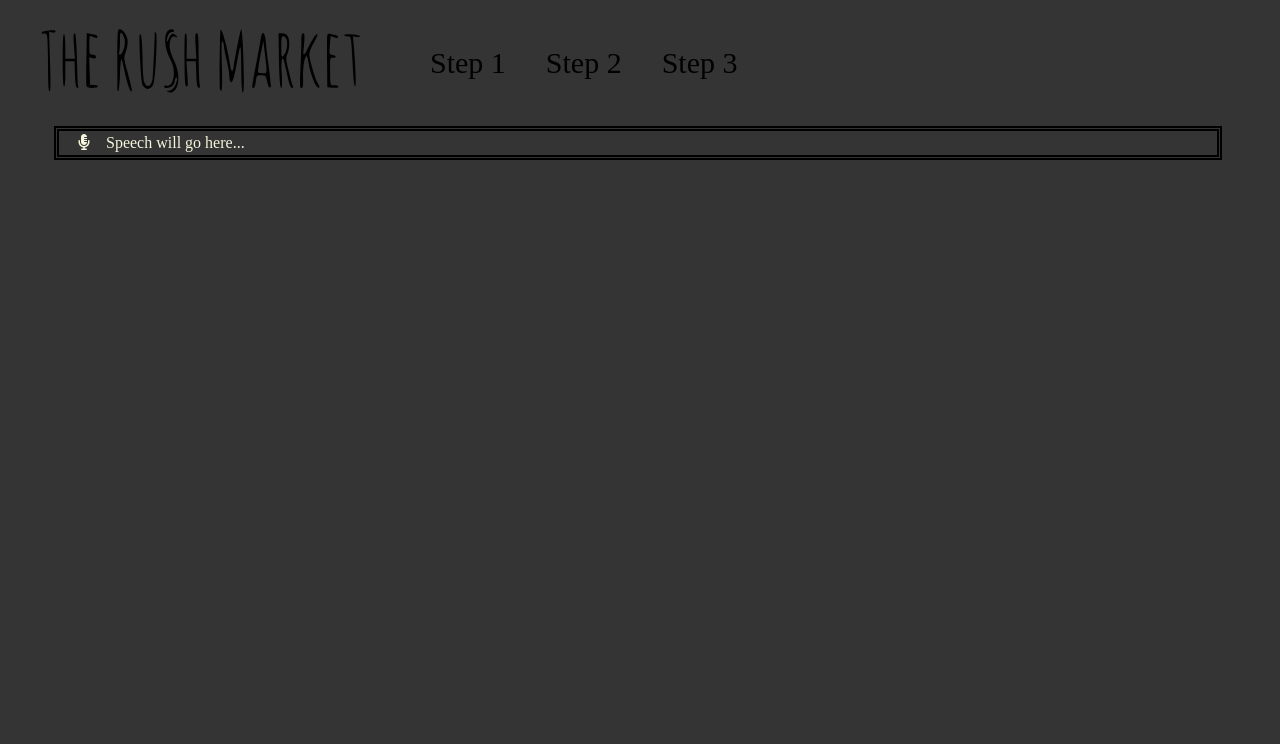
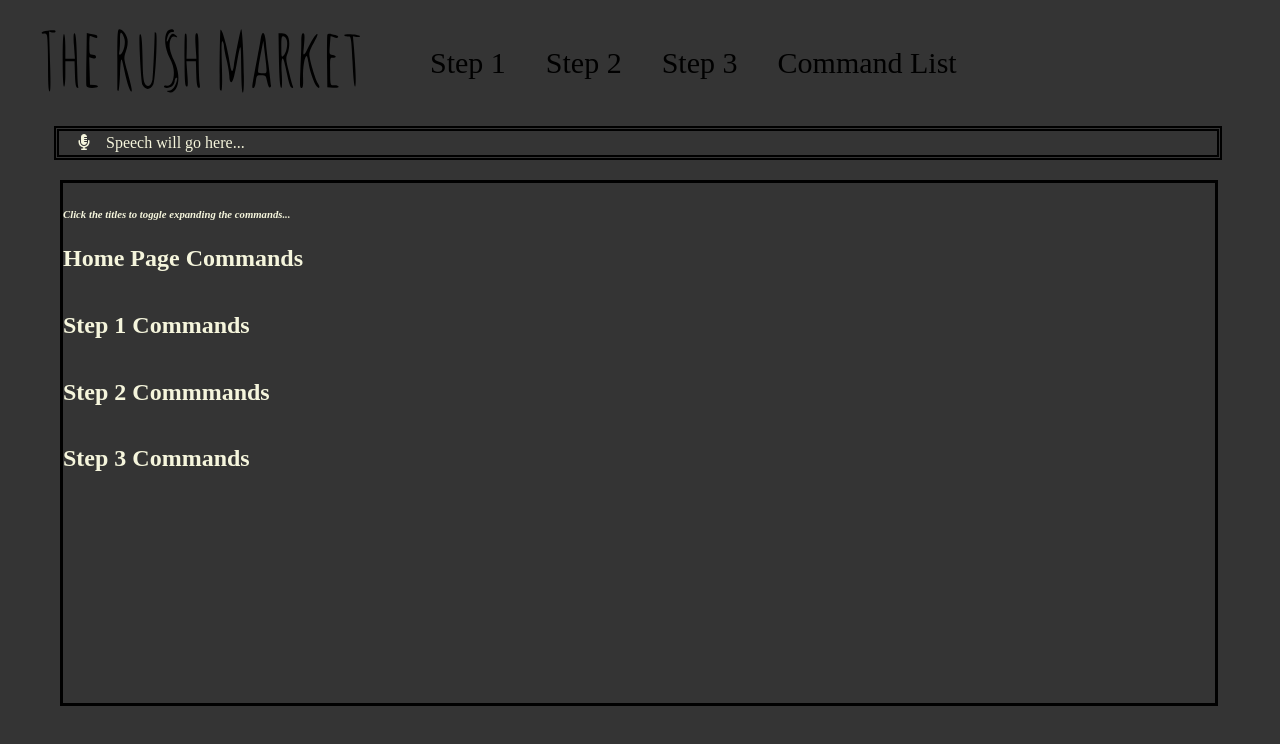
Before and after one commit to zderuiter-rush/speech-to-text-prototype, a React (Create React App) app: page /command-list in a window 1280 px wide. Shown: the top 744 px of the page. Built offline with nearby package versions, Linux system fonts and the light colour scheme.

Commit message:
added command list page

```diff
--- a/src/App.js
+++ b/src/App.js
@@ -6,7 +6,7 @@ import Home from "./routes/home";
 import Step1 from "./routes/step1";
 import Step2 from "./routes/step2";
 import Step3 from "./routes/step3";
-
+import CommandList from "./routes/commandList";
 import "./styles/App.scss";
 
 export const App = () => {
@@ -19,6 +19,7 @@ export const App = () => {
         <Route exact path="/1" element={<Step1 />} />
         <Route exact path="/2" element={<Step2 />} />
         <Route exact path="/3" element={<Step3 />} />
+        <Route exact path="/command-list" element={<CommandList />} />
       </Routes>
     </div>
   );
--- /dev/null
+++ b/src/routes/commandList.js
@@ -0,0 +1,162 @@
+import { Component } from "react";
+import "../styles/commandList.scss";
+
+const $ = (s, o = document) => o.querySelector(s);
+const $$ = (s, o = document) => o.querySelectorAll(s);
+
+export default class CommandList extends Component {
+  componentDidMount() {
+    $$(".container").forEach(function (container) {
+      container.addEventListener("click", function () {
+        $(".commands", container).classList.toggle("expand");
+      });
+    });
+  }
+
+  render() {
+    return (
+      <div className="commandList_cont">
+        <div>
+          <h6>
+            <i>Click the titles to toggle expanding the commands...</i>
+          </h6>
+          <div className="container">
+            <h2 className="title">Home Page Commands</h2>
+            <ul className="commands">
+              <li>
+                <strong>Length:</strong> the next number said will fill in the
+                Length field
+              </li>
+              <li>
+                <strong>Depth:</strong> the next number said will fill in the
+                Depth field
+              </li>
+              <li>
+                <strong>Height:</strong> the next number said will fill in the
+                Height field
+              </li>
+              <li>
+                <strong>Add Note:</strong> say anything and it will be added to
+                the Notes field
+                <ul>
+                  <li>
+                    <strong>End Note(s):</strong> this command will stop adding
+                    what you say to the Notes field
+                  </li>
+                </ul>
+              </li>
+            </ul>
+          </div>
+
+          <div className="container">
+            <h2 className="title">Step 1 Commands</h2>
+            <ul className="commands">
+              <li>
+                <strong>Supplier Code:</strong> then say the supplier Code
+                <ul>
+                  <li>
+                    <strong>*Warning*</strong> this command is still being
+                    worked on and does not currently perform enitirely correctly
+                  </li>
+                </ul>
+              </li>
+            </ul>
+          </div>
+
+          <div className="container">
+            <h2 className="title">Step 2 Commmands</h2>
+            <ul className="commands">
+              <li>
+                <strong>Correct, Yes, Yep, Yeah:</strong> these commands will
+                mark "Correct" for the section you are currently on
+              </li>
+              <li>
+                <strong>No, Incorrect, Wrong:</strong> these commands will mark
+                "Incorrect" for the section you are currently on
+              </li>
+              <li>
+                <strong>Verify All:</strong> mark correct for everything in the
+                page
+              </li>
+              <li>
+                <strong>Add Note:</strong> say anything and it will be added to
+                the Notes field
+                <ul>
+                  <li>
+                    <strong>End Note(s):</strong> this command will stop adding
+                    what you say to the Notes field
+                  </li>
+                </ul>
+              </li>
+            </ul>
+          </div>
+
+          <div className="container">
+            <h2 className="title">Step 3 Commands</h2>
+            <ul className="commands">
+              <li>
+                <strong>Correct, Yes, Yep, Yeah:</strong> these commands will
+                mark "Yes" for the section you are currently on
+              </li>
+              <li>
+                <strong>No, Incorrect, Wrong:</strong> these commands will mark
+                "No" for the section you are currently on
+              </li>
+              <li>
+                <strong>Weight:</strong> change the weight if you are on the Box
+                Dimensions and Weights section
+              </li>
+              <li>
+                <strong>Dimensions:</strong> then say the 3 dimensions, in no
+                particular order, and they will be added to the box dimensions
+              </li>
+              <li>
+                <strong>New, Like New, Damaged, Trash:</strong> mark the
+                respective button in the product condition section
+              </li>
+              <li>
+                <i>If the product is damaged...</i>
+                <ul>
+                  <li>
+                    <strong>No, Some, Most:</strong> mark the respective choice
+                    for if the product is missing parts
+                  </li>
+                  <li>
+                    <strong>Top, Front, Corner, Sides:</strong> mark said choice
+                    for where the damage is
+                  </li>
+                  <li>
+                    <strong>Bottom, Back:</strong> mark said choice for where
+                    the damage is
+                  </li>
+                  <li>
+                    <strong>Interior:</strong> mark said choice for where the
+                    damage is
+                  </li>
+                  <li>
+                    <strong>Clearly Visible, Hidden:</strong> mark the
+                    respective choice for how visible the damage is
+                  </li>
+                  <li>
+                    <strong>Minor, Moderate, Considerable:</strong> mark the
+                    respective choise for how sever the damage is
+                  </li>
+                </ul>
+              </li>
+              <li>
+                <strong>Add Note:</strong> say anything and it will be added to
+                the Notes field
+                <ul>
+                  <li>
+                    <strong>End Note(s):</strong> this command will stop adding
+                    what you say to the Notes field
+                  </li>
+                </ul>
+              </li>
+            </ul>
+          </div>
+        </div>
+      </div>
+    );
+  }
+}
--- a/src/routes/navbar.js
+++ b/src/routes/navbar.js
@@ -27,6 +27,11 @@ export default class Navbar extends Component {
                 Step 3
               </Link>
             </li>
+            <li>
+              <Link className="link" to="/command-list">
+                Command List
+              </Link>
+            </li>
           </ul>
         </nav>
       </header>
--- a/src/routes/step3.js
+++ b/src/routes/step3.js
@@ -155,12 +155,7 @@ export default class Step3 extends Component {
                 <input type="hidden" className="condChoice" />
                 <input type="radio" className="cond new" name="prod_cond" />
                 <label htmlFor="pc_correct">New</label>
-                <input
-                  type="radio"
-                  className="cond lnew"
-                  name="prod_cond"
-                  defaultChecked
-                />
+                <input type="radio" className="cond lnew" name="prod_cond" />
                 <label htmlFor="pc_incorrect">Like New</label>
                 <input type="radio" className="cond dmg" name="prod_cond" />
                 <label htmlFor="pc_incorrect">
@@ -178,12 +173,7 @@ export default class Step3 extends Component {
             </tr>
             <tr className="damaged">
               <td>
-                <input
-                  type="radio"
-                  className="no_miss"
-                  name="prod_miss"
-                  defaultChecked
-                />
+                <input type="radio" className="no_miss" name="prod_miss" />
                 <label htmlFor="pc_correct">No</label>
                 <input type="radio" className="some_miss" name="prod_miss" />
                 <label htmlFor="pc_incorrect">Some/Few</label>
--- a/src/speech-files/STT.js
+++ b/src/speech-files/STT.js
@@ -6,7 +6,8 @@ import { startInspection } from "./commandTree/step3Commands";
 const speechsdk = require("microsoft-cognitiveservices-speech-sdk");
 const { wordsToNumbers } = require("words-to-numbers");
 const $ = (s, o = document) => o.querySelector(s);
-const baseURL = "https://sheltered-plateau-09726.herokuapp.com/";
+const baseURL = "http://localhost:3000/";
+// const baseURL = "https://sheltered-plateau-09726.herokuapp.com/";
 
 // Speech to text setup
 var startSTT = false;
@@ -18,7 +19,9 @@ export const commandTree = {
   reset: () => {
     commandTree.command = null;
     commandTree.commandText = null;
-    commandTree.root.setKeepCommand(false);
+    if (commandTree.root !== null) {
+      commandTree.root.setKeepCommand(false);
+    }
   },
   handleRecognizedSpeech: (key) => {
     commandTree.command = commandTree.root.getCommand(
@@ -78,10 +81,11 @@ export const speech = {
       speech.audioOutConfig
     );
   },
-  start: () => {
+  start: async () => {
     speech.recognizer.recognized = speech.recognized;
     speech.recognizer.recognizing = speech.recognizing;
     speech.recognizer.startContinuousRecognitionAsync();
+    $(".speechtext").innerHTML = "Start talking and it will appear here!";
   },
   recognized: (s, e) => {
     if (e.result.reason === ResultReason.NoMatch) {
@@ -96,6 +100,7 @@ export const speech = {
   },
   stop: () => {
     speech.recognizer.stopContinuousRecognitionAsync();
+    speech.recognizer.close();
   },
   synthesize: (text, rate = 1.5, close = false) => {
     speech.synthesizer.speakSsmlAsync(
@@ -143,7 +148,7 @@ export async function sttFromMic() {
   startPage();
 }
 
-export async function startPage() {
+export function startPage() {
   if (startSTT) {
     speech.synthesize("You are now on");
     const route = window.location.href.replace(baseURL, "");
@@ -159,6 +164,9 @@ export async function startPage() {
         speech.synthesize("Product Inspection Page.");
         startInspection();
         break;
+      case "command-list":
+        speech.synthesize("Command List Page");
+        break;
       default:
         speech.synthesize("Home Page.");
         break;
--- /dev/null
+++ b/src/styles/commandList.scss
@@ -0,0 +1,23 @@
+.commandList_cont {
+    border: 3px solid black;
+    width: 90vw;
+    height: 65vh;
+    margin: 20px calc(5vw - 4px);
+    overflow-y: auto;
+    display: flex;
+
+    .commands {
+        position: relative;
+        transition: all 1s ease;
+        overflow: hidden;
+        max-height: 0;
+    }
+
+    .expand {
+        max-height: 500px;
+    }
+
+    .title {
+        cursor: pointer;
+    }
+}
```
